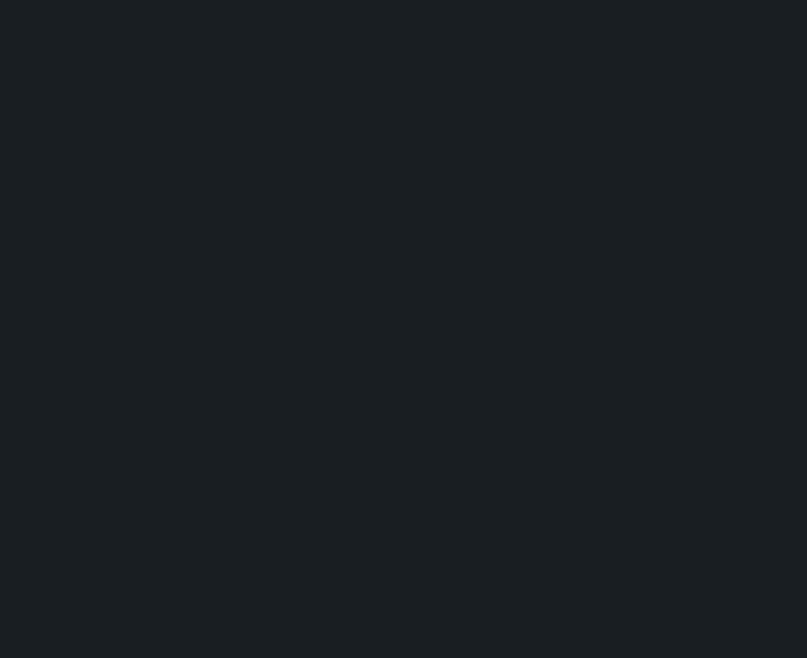
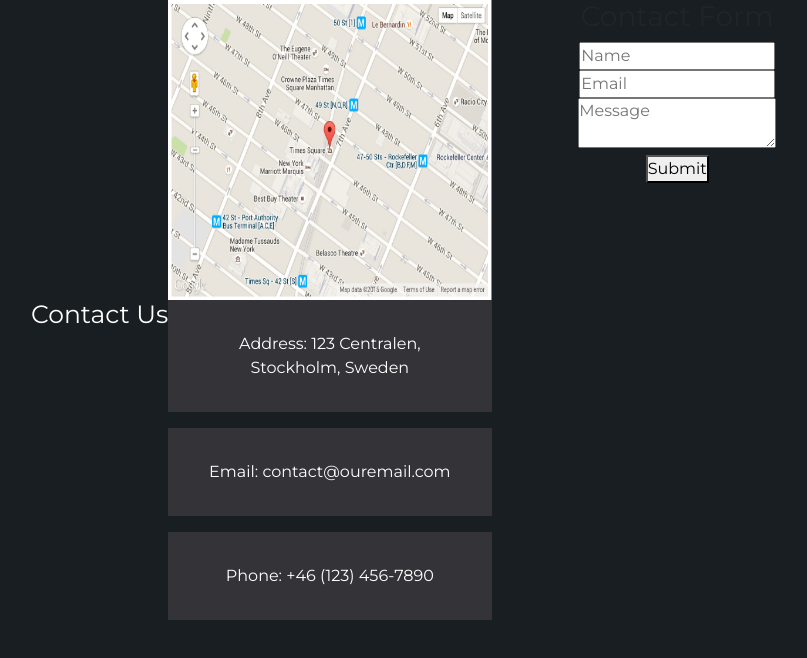
Before and after one commit to AlinaCGM/circus, a React (Create React App) app: page /contactus in a window 1280 px wide. Before the commit this address had no page. Shown: the top 658 px of the page, without its empty margins (205-1012 px from the left). Built offline with nearby package versions, Linux system fonts and the light colour scheme.

Commit message:
contact us page draft

```diff
--- a/src/App.js
+++ b/src/App.js
@@ -3,6 +3,7 @@ import { BrowserRouter as Router, Route, Routes } from "react-router-dom";
 import 'bootstrap/dist/css/bootstrap.min.css';
 import Home from "./pages/home/Home";
 import Restaurant from "./pages/restaurant/Restaurant";
+import ContactUs from "./components/contactUs/ContactUs";
 
 function App() {
   return (
@@ -11,6 +12,7 @@ function App() {
         <Routes>
           <Route path="/" element={<Home />} />
           <Route path="/restaurant" element={<Restaurant />} />
+          <Route path="/contactus" element={<ContactUs />} />
         </Routes>
       </Router>
     </div>
--- /dev/null
+++ b/src/components/contactUs/ContactUs.js
@@ -0,0 +1,91 @@
+import React, { useState } from "react";
+import MapPlaceholder from "../../assets/placeholder-map.png";
+import "bootstrap/dist/css/bootstrap.min.css";
+
+function ContactUs() {
+  const [formData, setFormData] = useState({
+    name: "",
+    email: "",
+    message: "",
+  });
+
+  const handleInputChange = (e) => {
+    const { name, value } = e.target;
+    setFormData({
+      ...formData,
+      [name]: value,
+    });
+  };
+
+  const handleSubmit = (e) => {
+    e.preventDefault();
+    // Handle form submission here (e.g., send the data to a server)
+    console.log(formData);
+  };
+
+  return (
+    <div>
+    <div className="container d-flex justify-content-center align-items-center">
+      <div className="jumbotron jumbotron-fluid">
+        <header>
+          <h2>Contact Us</h2>
+        </header>
+      </div>
+      <div className="row">
+        <div className="col-6">
+          <div>
+            <img
+              src={MapPlaceholder}
+              alt="Map Placeholder"
+              style={{ width: "100%", height: "300px" }}
+            />
+          </div>
+          <div className="contact-info">
+            <p>Address: 123 Centralen, Stockholm, Sweden</p>
+            <p>Email: contact@ouremail.com</p>
+            <p>Phone: +46 (123) 456-7890</p>
+          </div>
+        </div>
+        <div className="col-6">
+          <h3>Contact Form</h3>
+          <form className="mb-3" onSubmit={handleSubmit}>
+            <div>
+              <input
+                type="text"
+                name="name"
+                placeholder="Name"
+                value={formData.name}
+                onChange={handleInputChange}
+                required
+              />
+            </div>
+            <div>
+              <input
+                type="email"
+                name="email"
+                placeholder="Email"
+                value={formData.email}
+                onChange={handleInputChange}
+                required
+              />
+            </div>
+            <div>
+              <textarea
+                name="message"
+                placeholder="Message"
+                value={formData.message}
+                onChange={handleInputChange}
+                required
+              />
+            </div>
+            <button type="submit">Submit</button>
+          </form>
+        </div>
+      </div>
+    </div>
+  </div>
+
+  );
+}
+
+export default ContactUs;
--- /dev/null
+++ b/src/pages/contactus/ContactUs.js
@@ -0,0 +1,17 @@
+import React from "react";
+import Hero from "../../components/hero/Hero";
+import "bootstrap/dist/css/bootstrap.min.css";
+import ContactUs from "../../components/contactUs/ContactUs";
+import Footer from "../../components/footer/Footer";
+
+function ContactUs() {
+  return (
+    <div className="jumbotron jumbotron-fluid">
+      <NavBarHome />
+      <ContactUs/>
+      <Footer />
+    </div>
+  );
+}
+
+export default ContactUs;
```
Also changed, not shown: src/assets/placeholder-map.png (added), src/components/contactUs/contactUs.css (added), src/pages/contactus/contactus.css (added).
